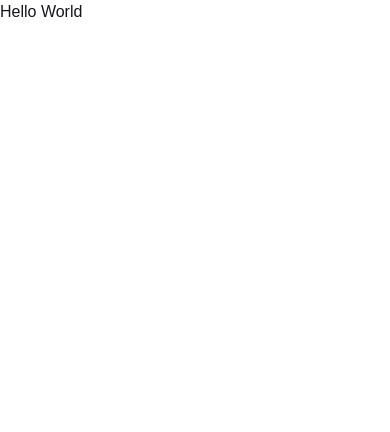
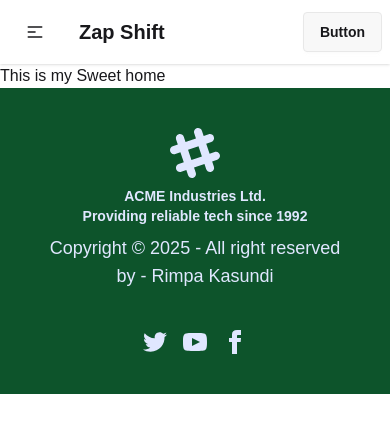
Before and after one commit to rimpakasundi07/Zap-Shift-Client, a React (Vite) app: page / in a window 390 px wide. Shown: the top 432 px of the page. Built offline with nearby package versions, Linux system fonts and the light colour scheme.

Commit message:
Add responsive Navbar component with mobile dropdown menu

```diff
--- a/src/layouts/RootLayout.jsx
+++ b/src/layouts/RootLayout.jsx
@@ -1,10 +1,12 @@
 import React from "react";
 import { Outlet } from "react-router";
 import Footer from "../pages/Shared/Footer/Footer";
+import Navbar from "../pages/Shared/Navbar/Navbar";
 
 const RootLayout = () => {
   return (
     <div>
+      <Navbar></Navbar>
       <Outlet></Outlet>
       <Footer></Footer>
     </div>
--- a/src/pages/Home/Home.jsx
+++ b/src/pages/Home/Home.jsx
@@ -0,0 +1,11 @@
+import React from "react";
+
+const Home = () => {
+  return (
+    <div>
+      <p>This is my Sweet home</p>
+    </div>
+  );
+};
+
+export default Home;
--- a/src/pages/Shared/Footer/Footer.jsx
+++ b/src/pages/Shared/Footer/Footer.jsx
@@ -3,7 +3,7 @@ import React from "react";
 const Footer = () => {
   return (
     <div>
-      <footer className="footer footer-horizontal footer-center bg-primary text-primary-content p-10">
+      <footer className="footer footer-horizontal bg-green-900 footer-center text-primary-content p-10">
         <aside>
           <svg
             width="50"
@@ -16,12 +16,14 @@ const Footer = () => {
           >
             <path d="M22.672 15.226l-2.432.811.841 2.515c.33 1.019-.209 2.127-1.23 2.456-1.15.325-2.148-.321-2.463-1.226l-.84-2.518-5.013 1.677.84 2.517c.391 1.203-.434 2.542-1.831 2.542-.88 0-1.601-.564-1.86-1.314l-.842-2.516-2.431.809c-1.135.328-2.145-.317-2.463-1.229-.329-1.018.211-2.127 1.231-2.456l2.432-.809-1.621-4.823-2.432.808c-1.355.384-2.558-.59-2.558-1.839 0-.817.509-1.582 1.327-1.846l2.433-.809-.842-2.515c-.33-1.02.211-2.129 1.232-2.458 1.02-.329 2.13.209 2.461 1.229l.842 2.515 5.011-1.677-.839-2.517c-.403-1.238.484-2.553 1.843-2.553.819 0 1.585.509 1.85 1.326l.841 2.517 2.431-.81c1.02-.33 2.131.211 2.461 1.229.332 1.018-.21 2.126-1.23 2.456l-2.433.809 1.622 4.823 2.433-.809c1.242-.401 2.557.484 2.557 1.838 0 .819-.51 1.583-1.328 1.847m-8.992-6.428l-5.01 1.675 1.619 4.828 5.011-1.674-1.62-4.829z"></path>
           </svg>
-          <p className="font-bold">
+          <p className="font-bold hover:text-yellow-400 ">
             ACME Industries Ltd.
             <br />
             Providing reliable tech since 1992
           </p>
-          <p>Copyright © 2025 - All right reserved by - Rimpa Kasundi </p>
+          <p className="lg:text-xl text-lg hover:text-yellow-400 ">
+            Copyright © 2025 - All right reserved by - Rimpa Kasundi{" "}
+          </p>
         </aside>
         <nav>
           <div className="grid grid-flow-col gap-4">
--- a/src/pages/Shared/Navbar/Navbar.jsx
+++ b/src/pages/Shared/Navbar/Navbar.jsx
@@ -0,0 +1,60 @@
+import React from "react";
+
+const Navbar = () => {
+  return (
+    <div>
+      <div className="navbar bg-base-100 shadow-sm">
+        <div className="navbar-start">
+          <div className="dropdown">
+            <div tabIndex={0} role="button" className="btn btn-ghost lg:hidden">
+              <svg
+                xmlns="http://www.w3.org/2000/svg"
+                className="h-5 w-5"
+                fill="none"
+                viewBox="0 0 24 24"
+                stroke="currentColor"
+              >
+                {" "}
+                <path
+                  strokeLinecap="round"
+                  strokeLinejoin="round"
+                  strokeWidth="2"
+                  d="M4 6h16M4 12h8m-8 6h16"
+                />{" "}
+              </svg>
+            </div>
+            <ul
+              tabIndex="-1"
+              className="menu menu-sm dropdown-content bg-base-100 rounded-box z-1 mt-3 w-52 p-2 shadow"
+            >
+              <li>
+                <a>Item 1</a>
+              </li>
+
+              <li>
+                <a>Item 3</a>
+              </li>
+            </ul>
+          </div>
+          <a className="btn btn-ghost text-xl">Zap Shift </a>
+        </div>
+        <div className="navbar-center hidden lg:flex">
+          <ul className="menu menu-horizontal px-1">
+            <li>
+              <a>Item 1</a>
+            </li>
+
+            <li>
+              <a>Item 3</a>
+            </li>
+          </ul>
+        </div>
+        <div className="navbar-end">
+          <a className="btn">Button</a>
+        </div>
+      </div>
+    </div>
+  );
+};
+
+export default Navbar;
--- a/src/routes/router.jsx
+++ b/src/routes/router.jsx
@@ -1,9 +1,17 @@
 import { createBrowserRouter } from "react-router";
 import { RouterProvider } from "react-router/dom";
+import RootLayout from "../layouts/RootLayout";
+import Home from "../pages/Home/Home";
 
 export const router = createBrowserRouter([
   {
     path: "/",
-    element: <div>Hello World</div>,
+    Component: RootLayout,
+    children: [
+      {
+        index: true,
+        Component: Home,
+      },
+    ],
   },
 ]);
```
